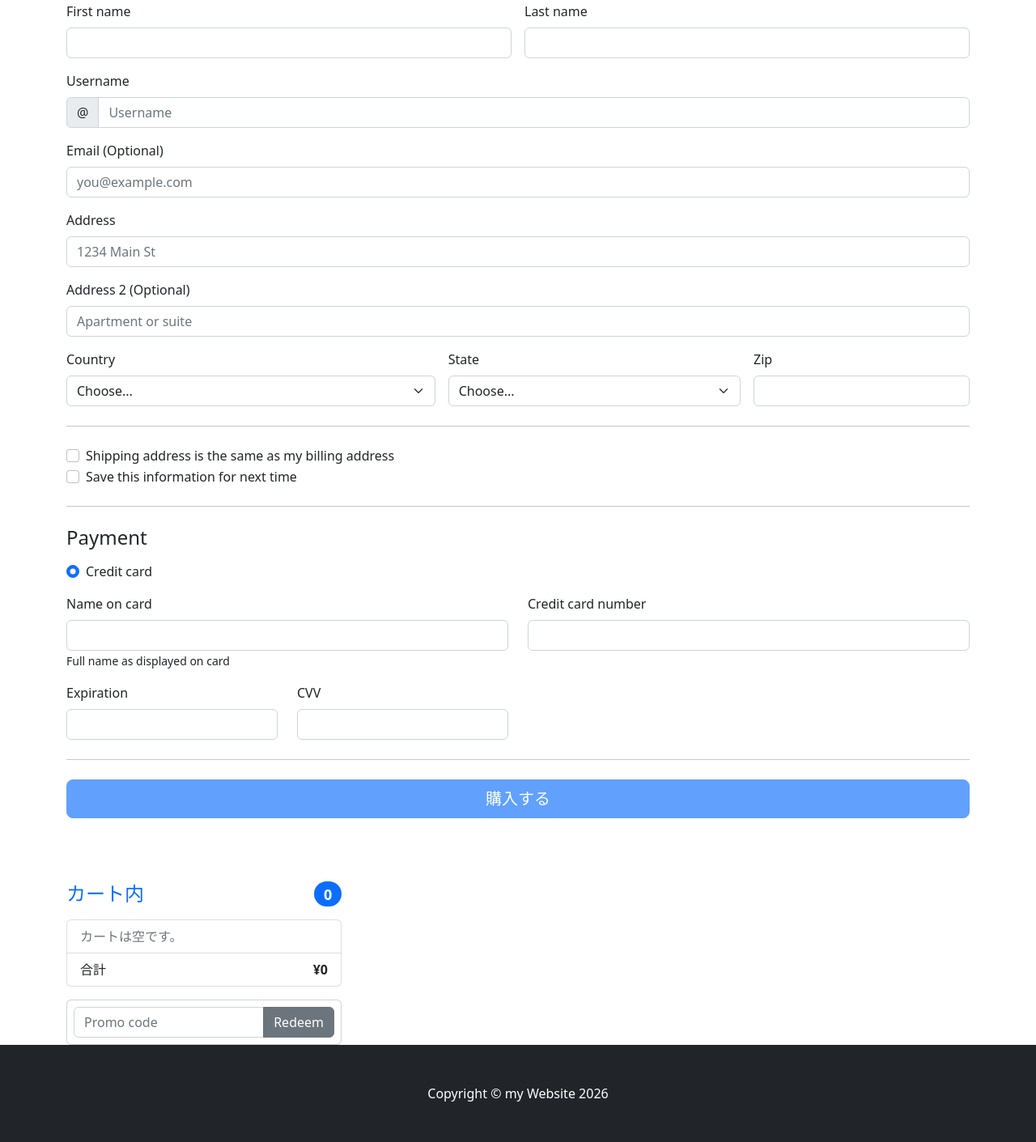
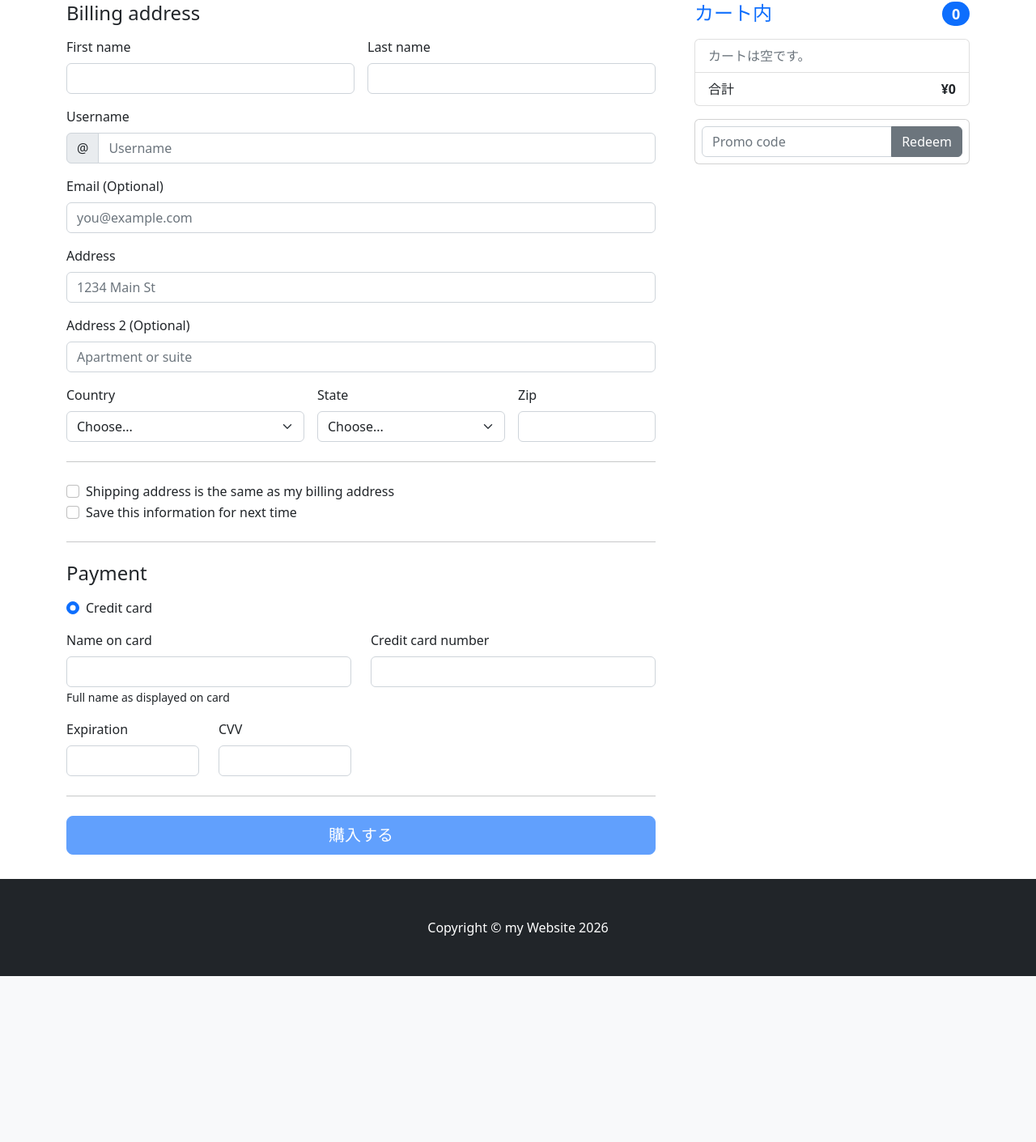
Before and after one commit to suma-web/django_ec, a Django app: page /cart/ in a window 1280 px wide. Shown: the part 184-1595 px from the top of the page at 81% size. After the commit the page ends 1390 px from the top, so only its background shows below. Run offline with Django 4.2, Linux system fonts and the light colour scheme; data comes from the database, SQL or seed files in the repository; data that the repository does not hold is empty; some libraries are stand-ins or nearby versions.

Commit message:
config/templates/carts/cart_view.htmlを修正

```diff
--- a/config/templates/carts/cart_view.html
+++ b/config/templates/carts/cart_view.html
@@ -121,6 +121,8 @@
     </form>
   </div> -->
 
+  <div class="col-md-7 col-lg-8">
+    <h4 class="mb-3">Billing address</h4>
       <form class="needs-validation" action="{% url 'carts:checkout' %}" novalidate> <div class="row g-3">
           <div class="col-sm-6"> <label for="firstName" class="form-label">First name</label> <input type="text" class="form-control" id="firstName" placeholder="" value="" required>
               <div class="invalid-feedback">Valid first name is required.</div>
@@ -192,6 +194,7 @@
         購入する
       </button>
     </form>
+  </div>
 
  </div>
 </main>
```
